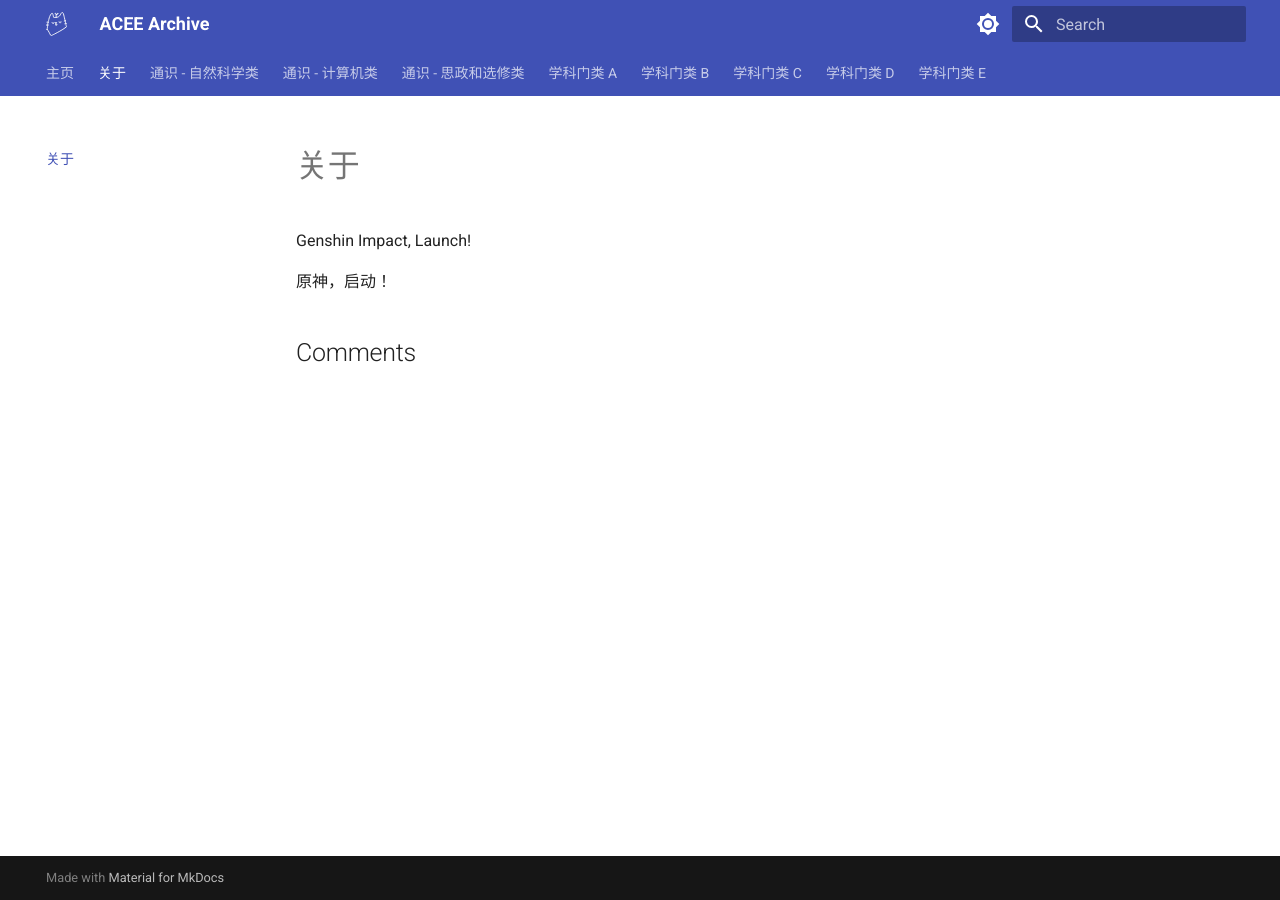
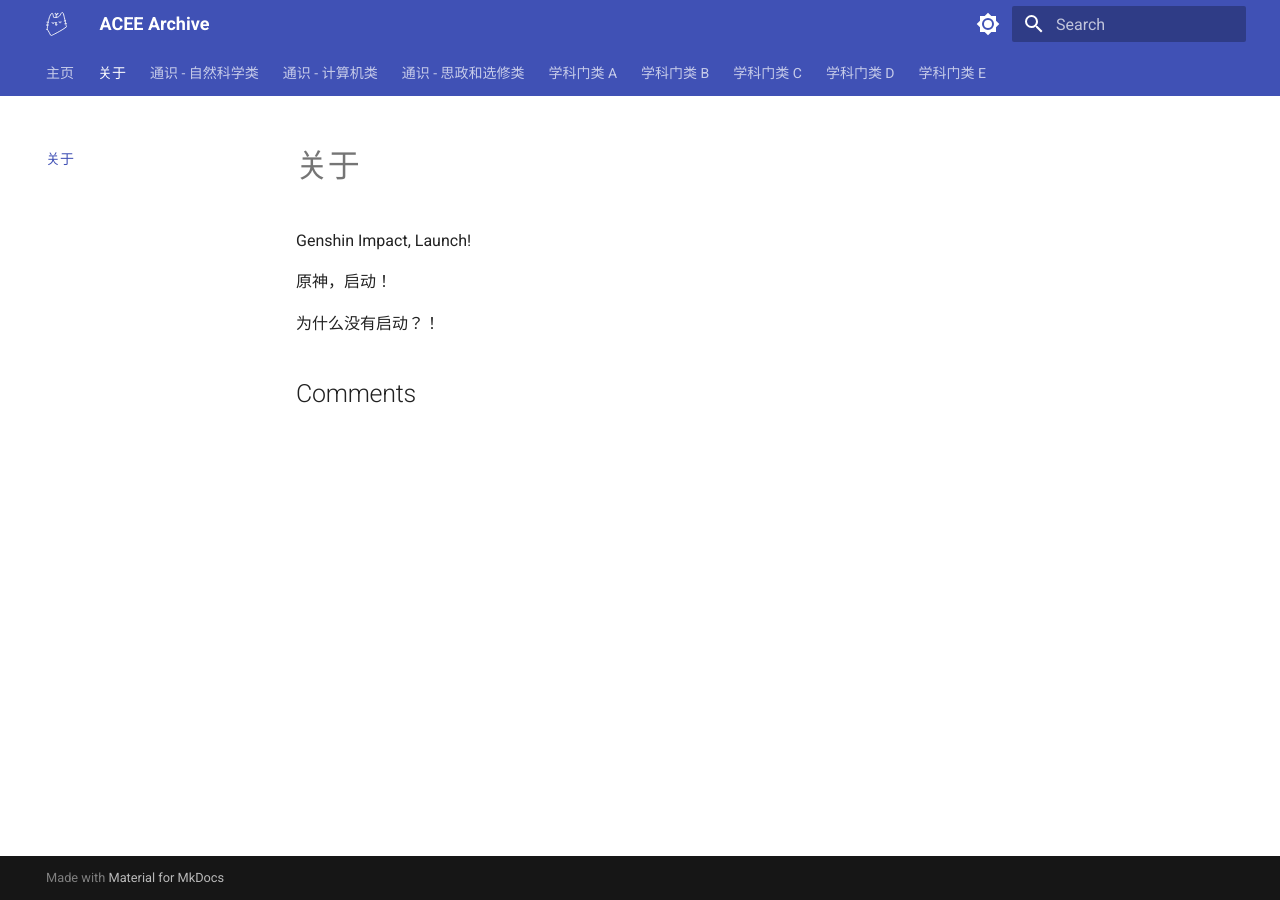
Before and after one commit to ZJUACEE2022/ACEEArchive, an MkDocs documentation site: the page built from docs/about.md, in a window 1280 px wide. Built offline with MkDocs 1.6.1 and Material for MkDocs 9.7.7, drawn with Linux system fonts in a browser that asks for light colours; comment, search, counter and statistics services are not loaded.

Commit message:
Commit Test #2

```diff
--- a/docs/about.md
+++ b/docs/about.md
@@ -6,3 +6,5 @@ comments: true
 Genshin Impact, Launch!
 
 原神，启动！
+
+为什么没有启动？！
```
